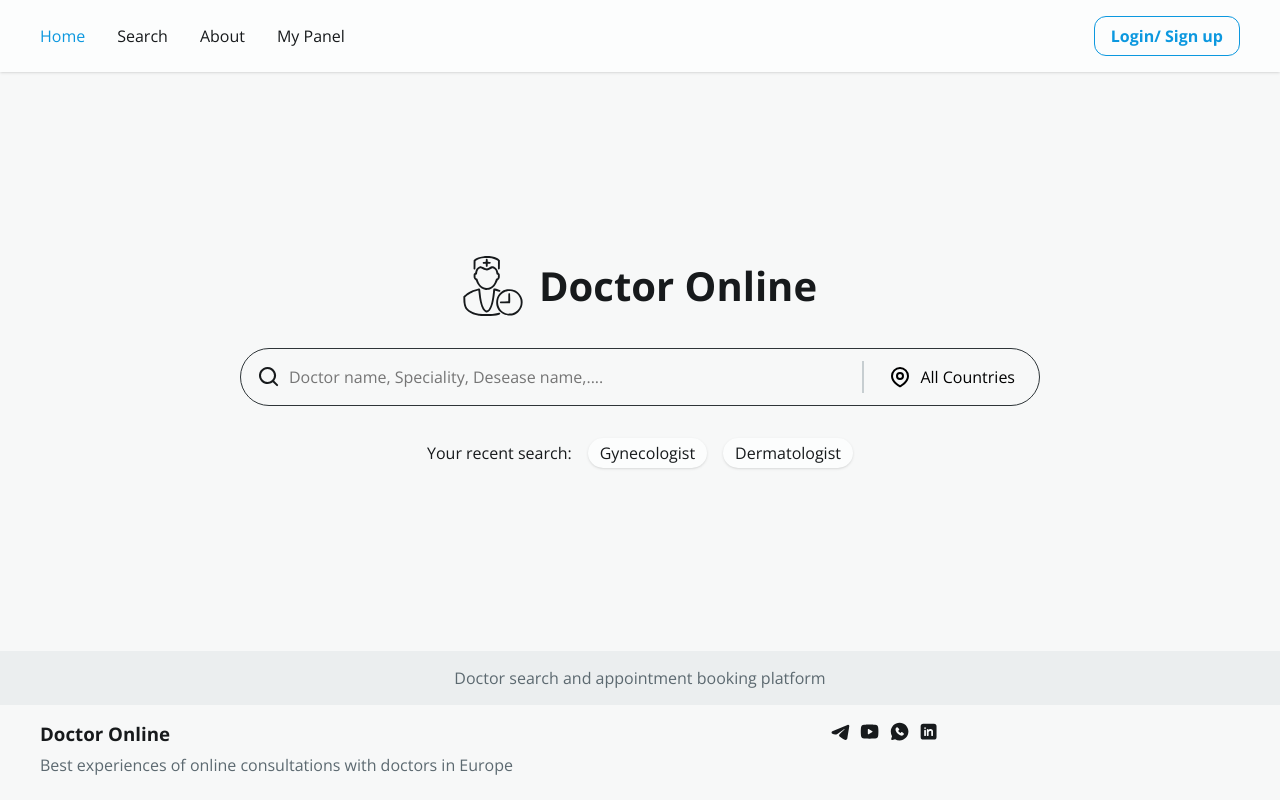
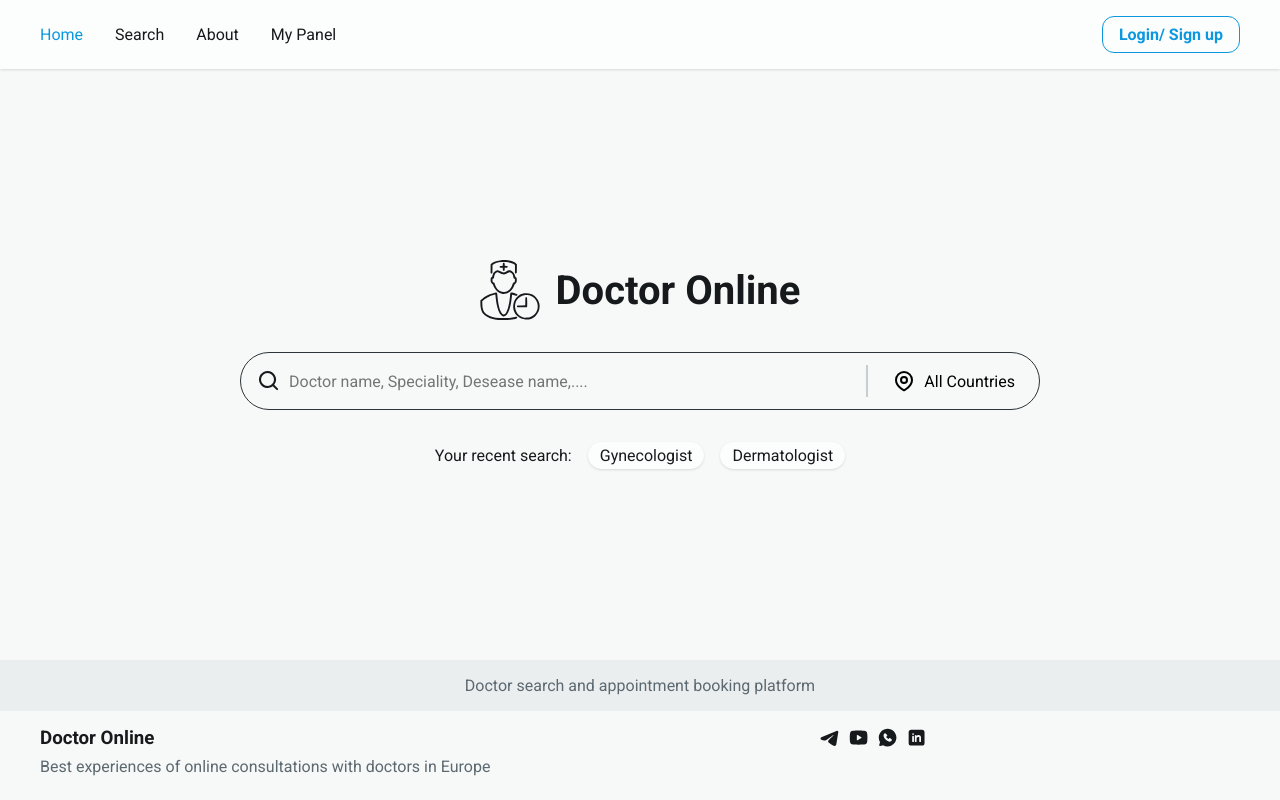
Before and after one commit to MaryamBahangeh/doctor-online, a Next.js app: page / in a window 1280 px wide. Built offline with nearby package versions, Linux system fonts and the light colour scheme.

Commit message:
[UPDATE]font

```diff
--- a/src/app/layout.tsx
+++ b/src/app/layout.tsx
@@ -1,5 +1,5 @@
 import type { Metadata } from "next";
-import { Open_Sans } from "next/font/google";
+import { Roboto } from "next/font/google";
 import "@/styles/typography.css";
 
 import Header from "@/components/header/Header";
@@ -7,9 +7,10 @@
 
 import "./globals.css";
 
-const openSans = Open_Sans({
+const roboto = Roboto({
   subsets: ["latin"],
   display: "swap",
+  weight:["100" , "300" , '400','500','700','900']
 });
 
 export const metadata: Metadata = {
@@ -23,7 +24,7 @@
   children: React.ReactNode;
 }>) {
   return (
-    <html lang="en" className={openSans.className}>
+    <html lang="en" className={roboto.className}>
       <body>
         <Header />
 
```
